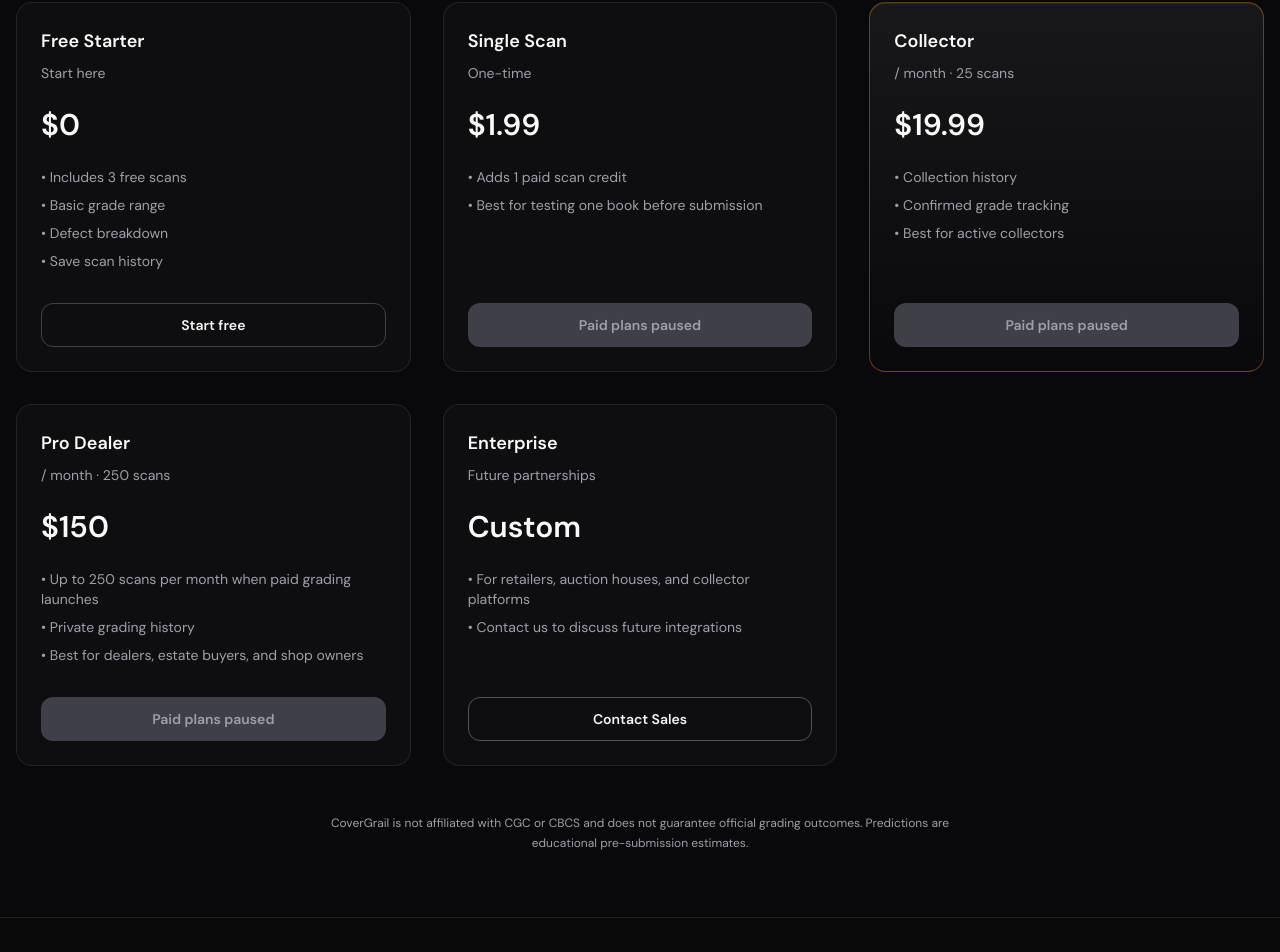
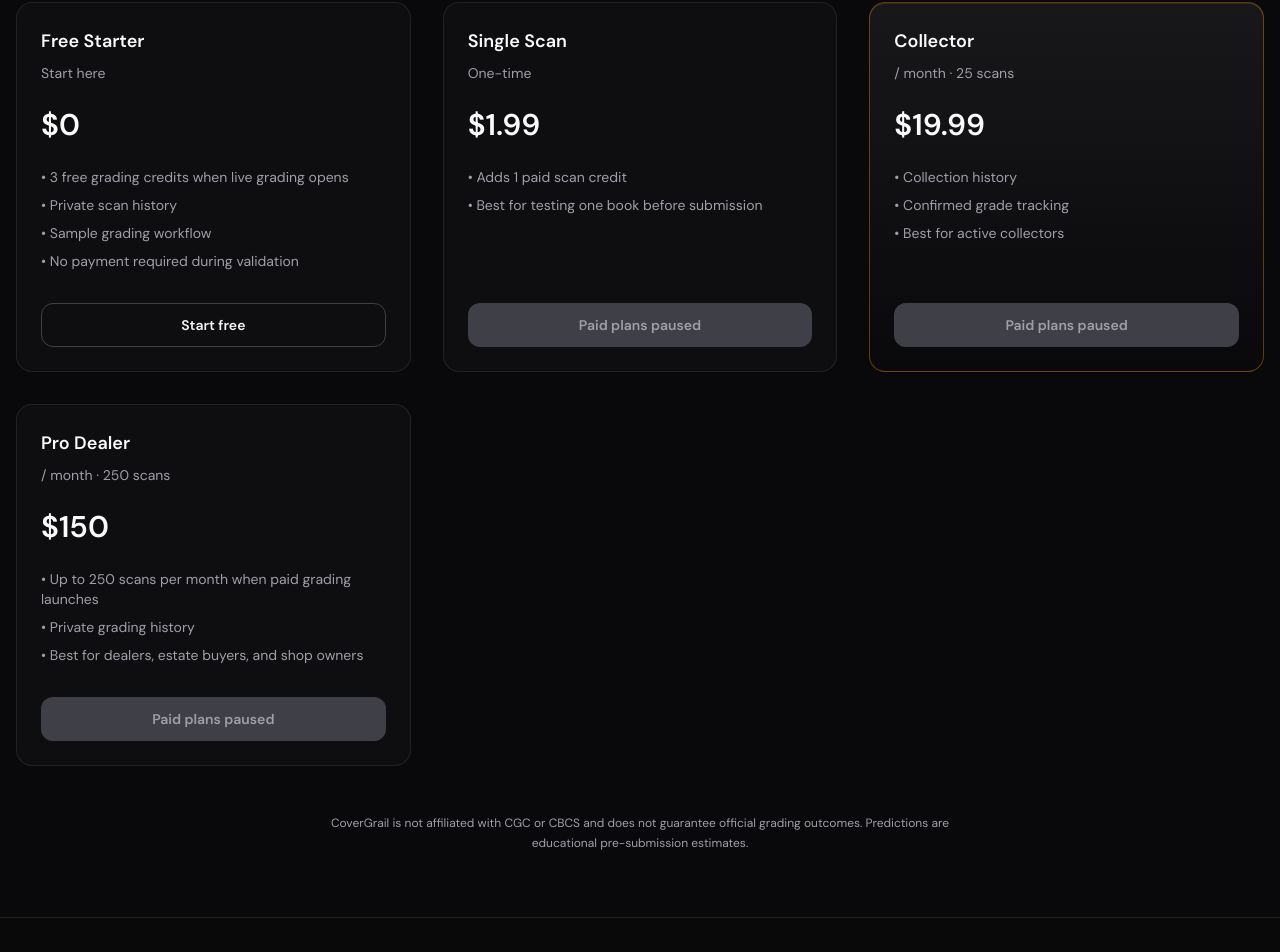
Before and after one commit to BTheCoderr/CoverGrail, a Next.js app: page /pricing in a window 1280 px wide. Shown: the part 373-1325 px from the top of the page. Built offline with nearby package versions, Linux system fonts and the light colour scheme; no server answers.

Commit message:
Remove unimplemented enterprise pricing [skip netlify]

```diff
--- a/src/app/(marketing)/pricing/page.tsx
+++ b/src/app/(marketing)/pricing/page.tsx
@@ -10,15 +10,11 @@
   subtitle: string;
   bullets: string[];
   highlight?: boolean;
-  mode: "link" | "stripe" | "mailto";
+  mode: "link" | "stripe";
   href?: string;
-  mailtoHref?: string;
   buttonLabel: string;
   checkoutPlan?: "single_scan" | "collector" | "dealer";
 };
-
-const ENTERPRISE_MAIL =
-  "mailto:hello@covergrail.com?subject=CoverGrail%20Enterprise%20Licensing";
 
 const TIERS: Tier[] = [
   {
@@ -26,10 +22,10 @@
     price: "$0",
     subtitle: "Start here",
     bullets: [
-      "Includes 3 free scans",
-      "Basic grade range",
-      "Defect breakdown",
-      "Save scan history",
+      "3 free grading credits when live grading opens",
+      "Private scan history",
+      "Sample grading workflow",
+      "No payment required during validation",
     ],
     mode: "link",
     href: "/login",
@@ -73,18 +69,6 @@
     mode: "stripe",
     checkoutPlan: "dealer",
     buttonLabel: "Subscribe",
-  },
-  {
-    name: "Enterprise",
-    price: "Custom",
-    subtitle: "Future partnerships",
-    bullets: [
-      "For retailers, auction houses, and collector platforms",
-      "Contact us to discuss future integrations",
-    ],
-    mode: "mailto",
-    mailtoHref: ENTERPRISE_MAIL,
-    buttonLabel: "Contact Sales",
   },
 ];
 
@@ -163,14 +147,6 @@
                 {t.buttonLabel}
               </Link>
             ) : null}
-            {t.mode === "mailto" && t.mailtoHref ? (
-              <a
-                href={t.mailtoHref}
-                className="mt-8 inline-flex h-11 items-center justify-center rounded-xl border border-zinc-600 text-sm font-semibold text-zinc-100 hover:border-amber-500/40 hover:text-amber-400"
-              >
-                {t.buttonLabel}
-              </a>
-            ) : null}
           </div>
         ))}
       </div>
```
